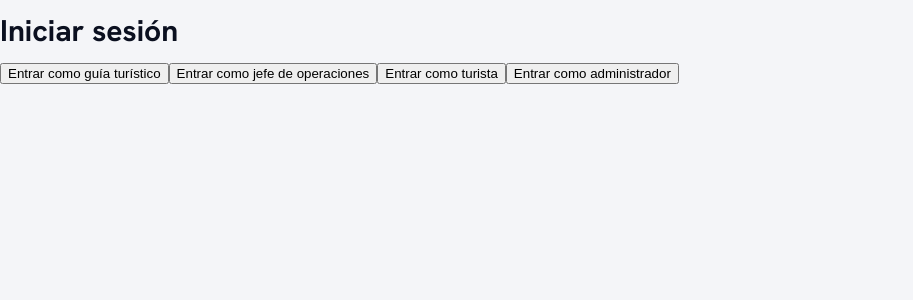
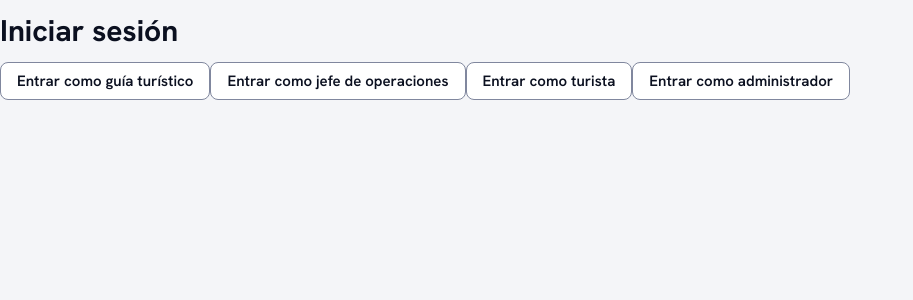
Before and after one commit to alfonsotejeda/astarship, a React (Vite) app in the folder frontend/: page /login in a window 1280 px wide. Shown: the top 300 px of the page, without its empty margins (0-913 px from the left). Built offline with nearby package versions, Linux system fonts and the light colour scheme; a web font is replaced by a local one.

Commit message:
button component

```diff
--- /dev/null
+++ b/frontend/src/components/Button/Button.css
@@ -0,0 +1,79 @@
+.button {
+  display: inline-flex;
+  align-items: center;
+  justify-content: center;
+  gap: var(--space-2);
+  height: 38px;
+  padding: 0 var(--space-4);
+  font: var(--type-body-strong);
+  white-space: nowrap;
+  border: 1px solid transparent;
+  border-radius: var(--radius-md);
+  cursor: pointer;
+  transition: background-color 0.12s ease, border-color 0.12s ease;
+}
+
+.button:focus-visible {
+  outline: 2px solid var(--focus);
+  outline-offset: 2px;
+}
+
+.button:disabled {
+  opacity: 0.45;
+  cursor: not-allowed;
+}
+
+.button--sm {
+  height: 30px;
+  padding: 0 var(--space-3);
+  font: var(--type-small);
+  font-weight: 600;
+}
+
+.button--icon {
+  width: 38px;
+  padding: 0;
+}
+
+.button--sm.button--icon {
+  width: 30px;
+}
+
+.button--block {
+  width: 100%;
+}
+
+.button--primary {
+  background: var(--action);
+  color: var(--on-action);
+}
+
+.button--primary:hover:not(:disabled) {
+  background: var(--action-hover);
+}
+
+.button--secondary {
+  background: var(--surface-raised);
+  color: var(--ink);
+  border-color: var(--line-strong);
+}
+
+.button--secondary:hover:not(:disabled),
+.button--ghost:hover:not(:disabled) {
+  background: var(--surface-sunken);
+}
+
+.button--ghost {
+  background: transparent;
+  color: var(--ink);
+}
+
+.button--danger {
+  background: var(--surface-raised);
+  color: var(--bad);
+  border-color: var(--bad);
+}
+
+.button--danger:hover:not(:disabled) {
+  background: var(--bad-soft);
+}
--- /dev/null
+++ b/frontend/src/components/Button/Button.tsx
@@ -0,0 +1,45 @@
+import type { ButtonHTMLAttributes, ReactElement, ReactNode } from "react";
+import { Icon } from "@/components/Icon/Icon";
+import type { IconName } from "@/components/Icon/icons";
+import "./Button.css";
+
+type ButtonVariant = "primary" | "secondary" | "ghost" | "danger";
+type ButtonSize = "md" | "sm";
+
+type BaseProps = ButtonHTMLAttributes<HTMLButtonElement> & {
+  variant?: ButtonVariant;
+  size?: ButtonSize;
+  icon?: IconName | ReactElement;
+  block?: boolean;
+};
+
+type ButtonProps = BaseProps & (
+  | { children: ReactNode }
+  | { children?: undefined; "aria-label": string }
+);
+
+export function Button({
+  variant = "secondary",
+  size = "md",
+  icon,
+  block = false,
+  className,
+  children,
+  ...rest
+}: ButtonProps) {
+  const classes = [
+    "button",
+    `button--${variant}`,
+    size === "sm" && "button--sm",
+    block && "button--block",
+    !children && "button--icon",
+    className,
+  ].filter(Boolean).join(" ");
+
+  return (
+    <button type="button" className={classes} {...rest}>
+      {typeof icon === "string" ? <Icon name={icon} /> : icon}
+      {children}
+    </button>
+  );
+}
--- a/frontend/src/components/RootLayout/RootLayout.css
+++ b/frontend/src/components/RootLayout/RootLayout.css
@@ -30,14 +30,10 @@
   margin-bottom: auto;
 }
 
-.shell__link,
-.shell__side button {
+.shell__link {
   display: flex;
   align-items: center;
   gap: var(--space-2);
-}
-
-.shell__link {
   padding: var(--space-2) var(--space-3);
   border-radius: var(--radius-md);
   color: var(--ink);
--- a/frontend/src/components/RootLayout/RootLayout.tsx
+++ b/frontend/src/components/RootLayout/RootLayout.tsx
@@ -3,6 +3,7 @@ import { useAuth } from "@/app/providers/auth/AuthContext";
 import { ROLE_LABEL } from "@/app/providers/auth/roles";
 import { useTheme } from "@/app/providers/theme/ThemeContext";
 import { NAV_BY_ROLE } from "@/app/router/navigation";
+import { Button } from "@/components/Button/Button";
 import { Icon } from "@/components/Icon/Icon";
 import "./RootLayout.css";
 
@@ -28,14 +29,12 @@ export function RootLayout() {
             </NavLink>
           ))}
         </nav>
-        <button type="button" onClick={toggleTheme}>
-          <Icon name={theme === "light" ? "moon" : "sun"} />
+        <Button variant="ghost" icon={theme === "light" ? "moon" : "sun"} onClick={toggleTheme}>
           {theme === "light" ? "Tema oscuro" : "Tema claro"}
-        </button>
-        <button type="button" onClick={logout}>
-          <Icon name="logout" />
+        </Button>
+        <Button variant="ghost" icon="logout" onClick={logout}>
           Cerrar sesión
-        </button>
+        </Button>
       </aside>
       <main className="shell__main">
         <Outlet />
--- a/frontend/src/pages/LoginPage/LoginPage.tsx
+++ b/frontend/src/pages/LoginPage/LoginPage.tsx
@@ -2,6 +2,7 @@ import { Navigate } from "react-router";
 import { useAuth } from "@/app/providers/auth/AuthContext";
 import { HOME_BY_ROLE, ROLE_LABEL } from "@/app/providers/auth/roles";
 import type { User } from "@/app/providers/auth/roles";
+import { Button } from "@/components/Button/Button";
 
 // Mock users until the backend login (#47) and the real form (#95) exist.
 const MOCK_USERS: User[] = [
@@ -20,9 +21,9 @@ export function LoginPage() {
     <main>
       <h1>Iniciar sesión</h1>
       {MOCK_USERS.map(mock => (
-        <button key={mock.role} type="button" onClick={() => login(mock)}>
+        <Button key={mock.role} onClick={() => login(mock)}>
           Entrar como {ROLE_LABEL[mock.role].toLowerCase()}
-        </button>
+        </Button>
       ))}
     </main>
   );
```
